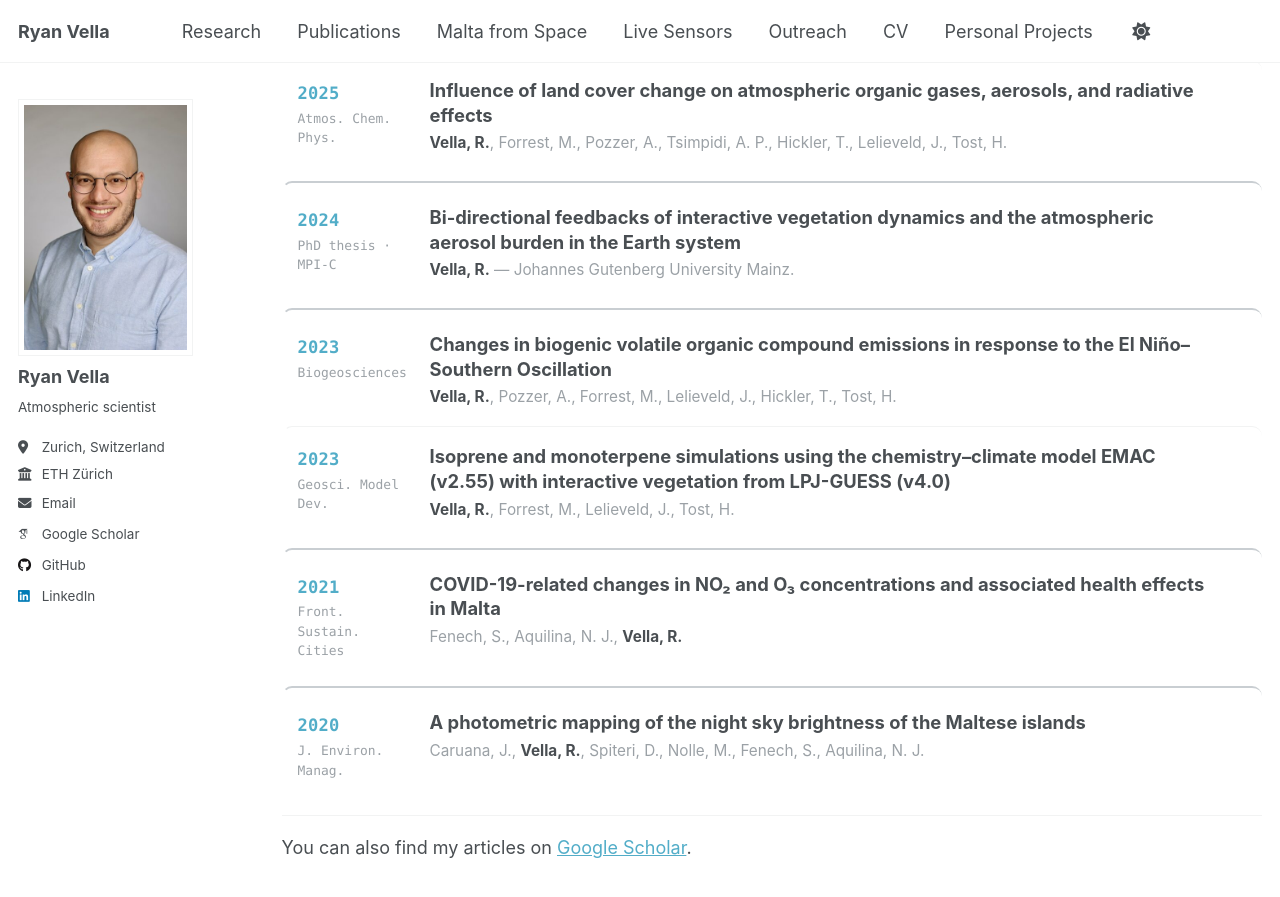
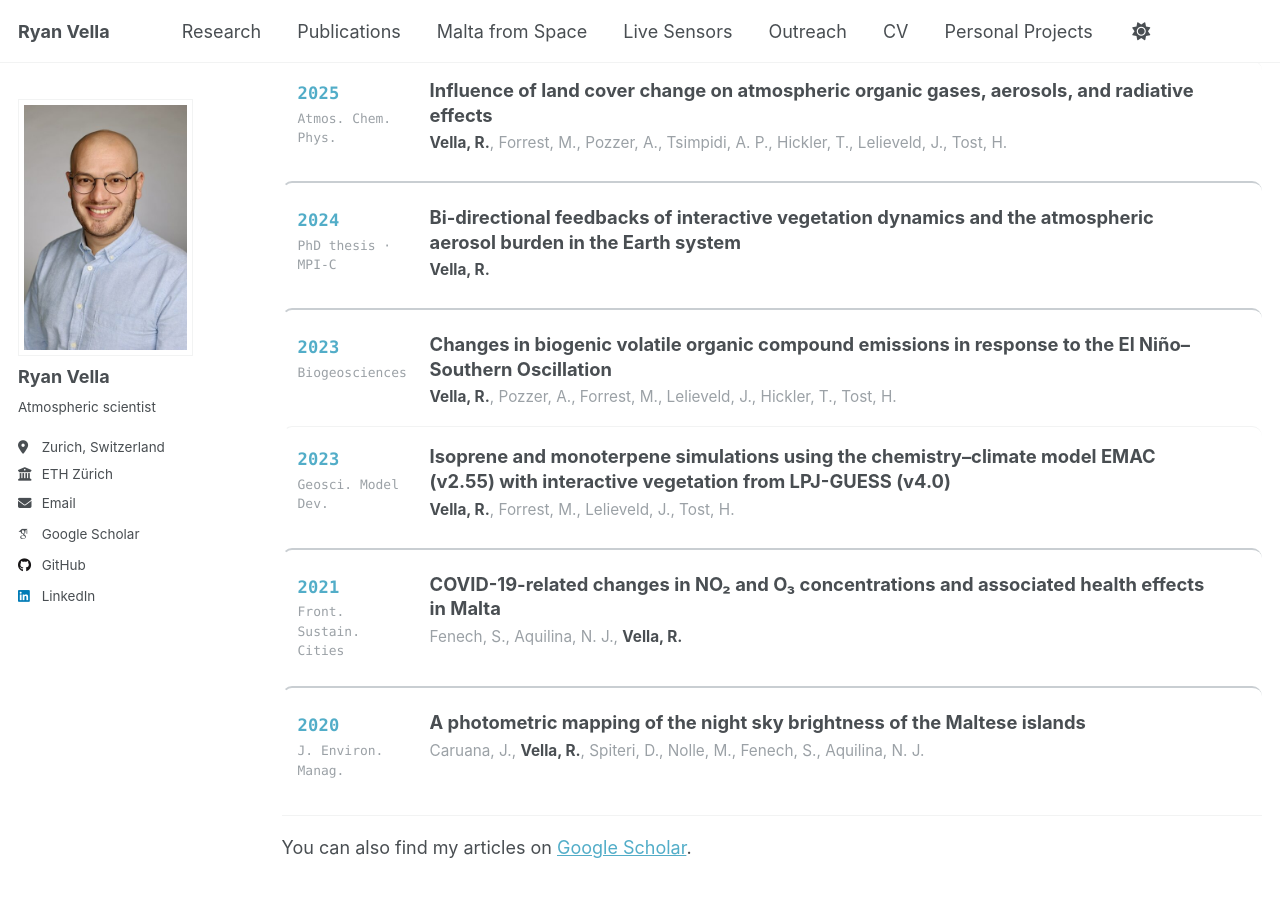
Before and after one commit to ryanvella9/ryanvella9.github.io, a Jekyll site: the page built from _pages/publications.md, in a window 1280 px wide and 900 px high, scrolled down 1063 px. Shown: the top 897 px of the window. Built offline with Jekyll 4.4.1, drawn with Linux system fonts in a browser that asks for light colours; some web fonts are replaced; a script that is not in the unit is left out.

Commit message:
Publications: drop university name from thesis entry

```diff
--- a/_pages/publications.md
+++ b/_pages/publications.md
@@ -139,7 +139,7 @@ html[data-theme="dark"] .pub-list {
 </a>
 <a class="pub yb" href="https://pure.mpg.de/pubman/faces/ViewItemOverviewPage.jsp?itemId=item_3624847">
 <div class="pub-meta"><span class="pub-y">2024</span>PhD thesis &middot; MPI-C</div>
-<div class="pub-main"><div class="pub-title">Bi-directional feedbacks of interactive vegetation dynamics and the atmospheric aerosol burden in the Earth system</div><div class="pub-auth"><strong>Vella, R.</strong> &mdash; Johannes Gutenberg University Mainz.</div></div>
+<div class="pub-main"><div class="pub-title">Bi-directional feedbacks of interactive vegetation dynamics and the atmospheric aerosol burden in the Earth system</div><div class="pub-auth"><strong>Vella, R.</strong></div></div>
 <span class="pub-arrow" aria-hidden="true">&rarr;</span>
 </a>
 <a class="pub yb" href="https://bg.copernicus.org/articles/20/4391/2023/bg-20-4391-2023.html">
```
